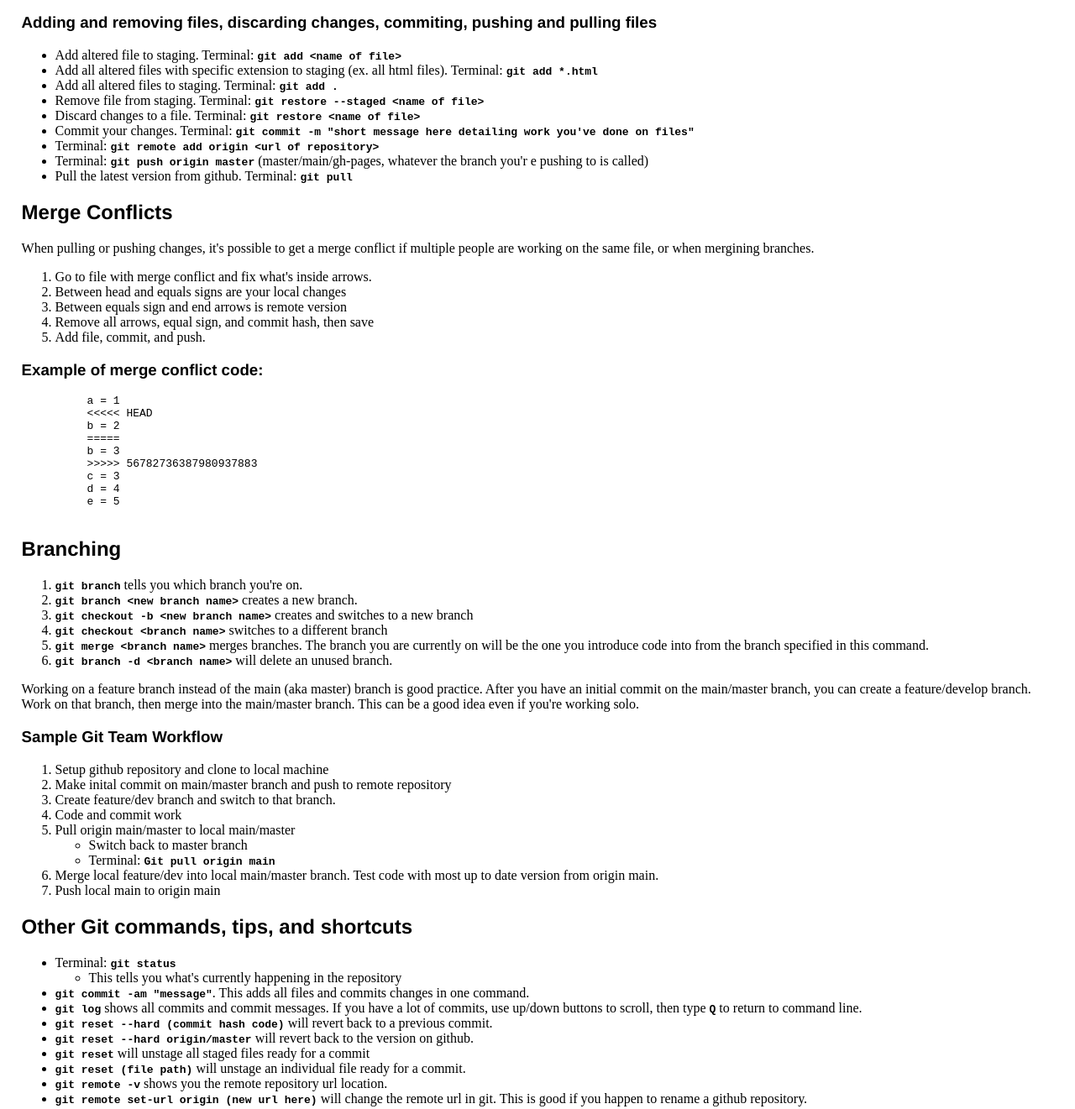
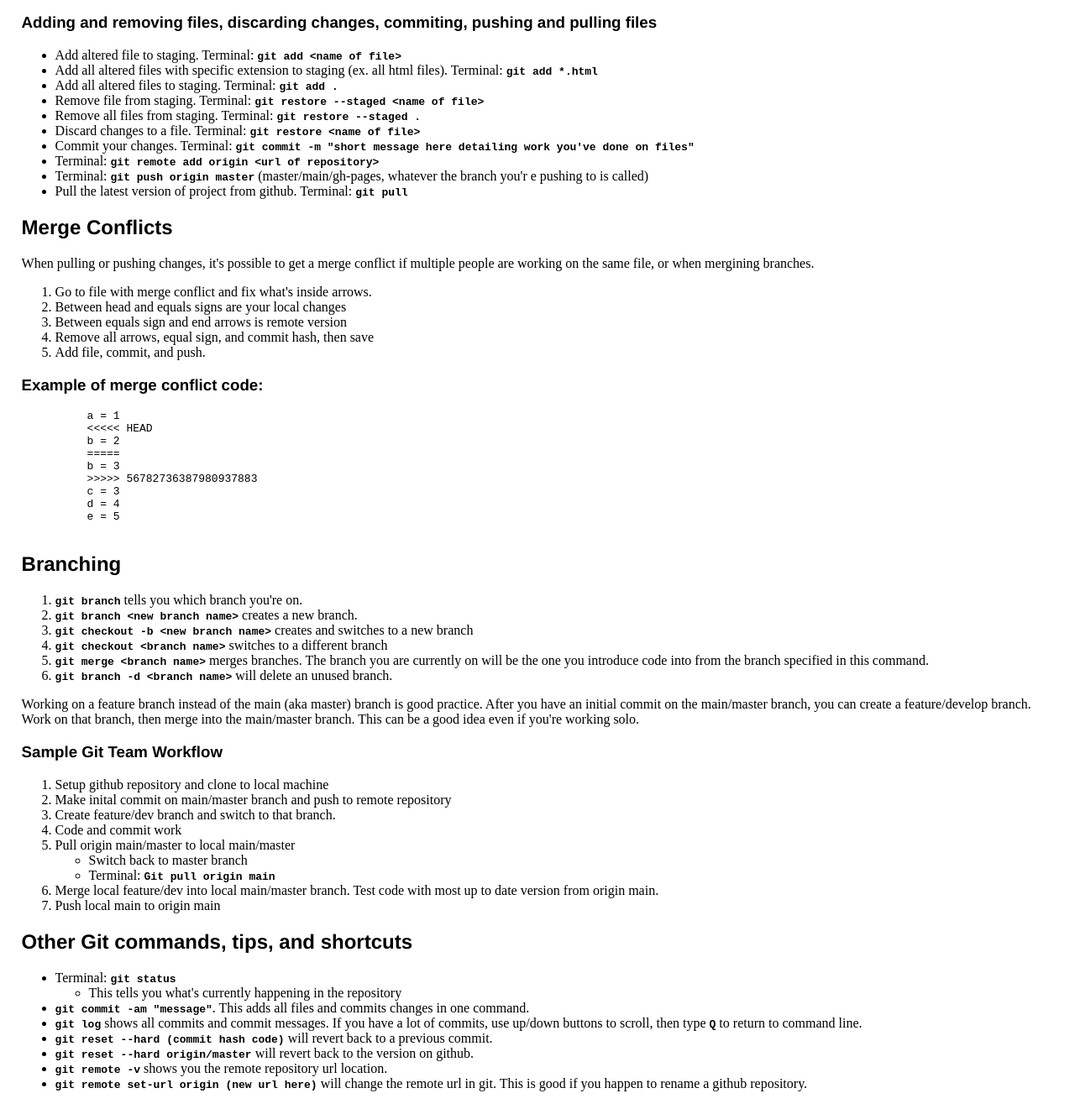
Before and after one commit to chriskorsak/cs50web-git-practice, a plain HTML site: page index.html in a window 1280 px wide. Shown: the part 541-1862 px from the top of the page at 84% size. Drawn offline with Linux system fonts and the light colour scheme.

Commit message:
create styles.css and move page styles there. index page edits.

```diff
--- a/index.html
+++ b/index.html
@@ -2,23 +2,7 @@
 <html lang="en">
   <head>
     <title>Git Workflow</title>
-
-    <style>
-      .code {
-        font-family: monospace;
-        font-weight: bold;
-      }
-
-      body {
-        margin: 2%;
-      }
-      h1,
-      h2,
-      h3 {
-        font-family: Helvetica, sans-serif;
-      }
-    </style>
-
+    <link rel='stylesheet' href='styles.css'>
   </head>
   <body>
     <header>
@@ -65,11 +49,12 @@
           <li>Add all altered files with specific extension to staging (ex. all html files). Terminal: <span class="code">git add *.html</span></li>
           <li>Add all altered files to staging. Terminal: <span class="code">git add .</span> </li>
           <li>Remove file from staging. Terminal: <span class="code">git restore --staged &ltname of file&gt</span></li>
+          <li>Remove all files from staging. Terminal: <span class="code">git restore --staged .</span></li>
           <li>Discard changes to a file. Terminal: <span class="code">git restore &ltname of file&gt</span></li>
           <li>Commit your changes. Terminal: <span class="code">git commit -m "short message here detailing work you've done on files"</span></li>
           <li>Terminal: <span class="code">git remote add origin &lturl of repository&gt</span></li>
           <li>Terminal: <span class="code">git push origin master</span> (master/main/gh-pages, whatever the branch you'r e pushing to is called)</li>
-          <li>Pull the latest version from github. Terminal: <span class="code">git pull</span></li>
+          <li>Pull the latest version of project from github. Terminal: <span class="code">git pull</span></li>
         </ul>
       </section>
 
@@ -137,8 +122,6 @@
           <li><span class="code">git log</span> shows all commits and commit messages. If you have a lot of commits, use up/down buttons to scroll, then type <span class="code">Q</span> to return to command line.</li>
           <li><span class="code">git reset --hard (commit hash code)</span> will revert back to a previous commit.</li>
           <li><span class="code">git reset --hard origin/master</span> will revert back to the version on github.</li>
-          <li><span class="code">git reset</span> will unstage all staged files ready for a commit</li>
-          <li><span class="code">git reset (file path)</span> will unstage an individual file ready for a commit.</li>
           <li><span class="code">git remote -v</span> shows you the remote repository url location.</li>
           <li><span class="code">git remote set-url origin (new url here)</span> will change the remote url in git. This is good if you happen to rename a github repository.</li>
         </ul>
@@ -179,6 +162,7 @@
           <li>Create gitignore file in root of project directory. Terminal: <span class="code">touch .gitignore</span></li>
           <li>Open this file and simply add the name of the file you want git to ignore on a line.</li>
           <li>Refer to <a href='https://github.com/chriskorsak/cs50web-git-workflow'>this repository</a> for an actual example</li>
+          <li>You can also ignore entire folders with .gitignore. For example, ignore a directory called dir1 by adding <span class="code">/dir1</span> to a line in .gitignore. Or, for example, ignore all .txt files in project by adding <span class="code">*.txt</span> to .gitignore.</li>
         </ol>
       </section>
 
--- /dev/null
+++ b/styles.css
@@ -0,0 +1,14 @@
+body {
+  margin: 2%;
+}
+
+h1,
+h2,
+h3 {
+  font-family: Helvetica, sans-serif;
+}
+
+.code {
+  font-family: monospace;
+  font-weight: bold;
+}
```
